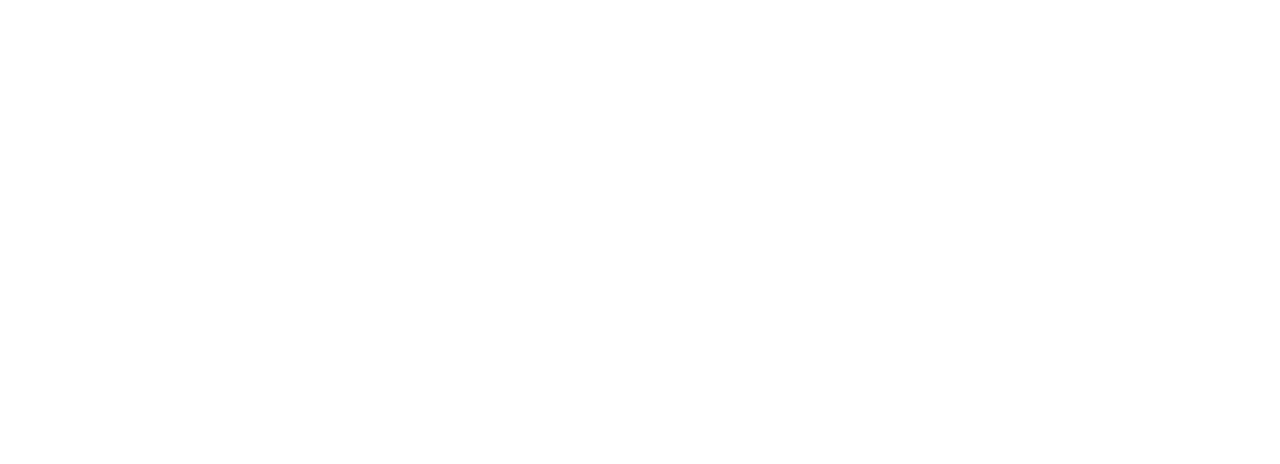
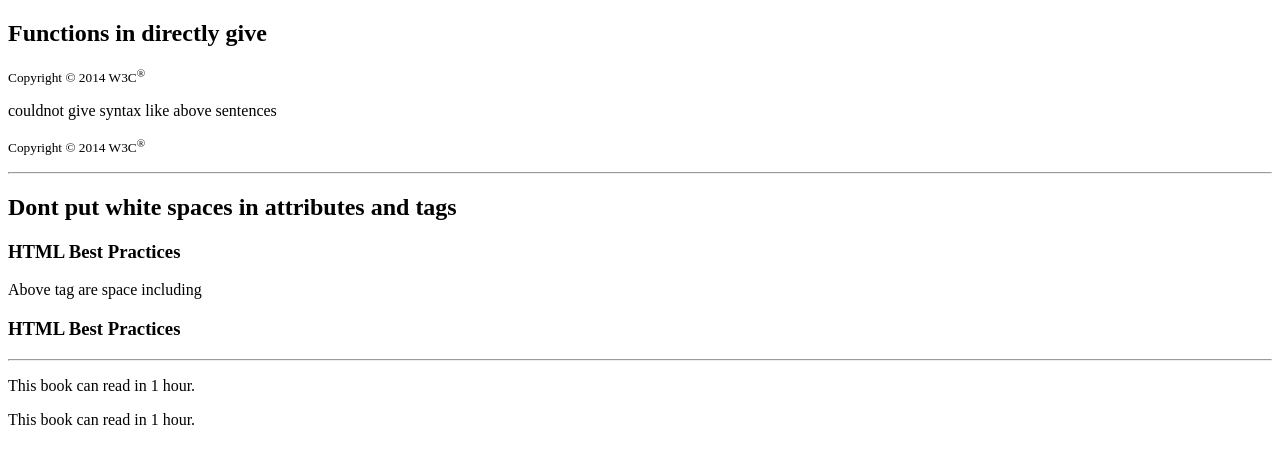
Before and after one commit to rajeshwaran45/training, a plain HTML site: page 19jan22/practices.html in a window 1280 px wide. Drawn offline with Linux system fonts and the light colour scheme.

Commit message:
practices

```diff
--- a/19jan22/practices.html
+++ b/19jan22/practices.html
@@ -7,6 +7,53 @@
     <title>Html Practices</title>
 </head>
 <body>
+    <h2> Functions in directly give</h2>
+    <p><small>Copyright &copy; 2014 W3C<sup>&reg;</sup></small></p>
+    <p>couldnot give syntax like above sentences</p>
 
+    <p><small>Copyright © 2014 W3C<sup>®</sup></small></p>
+    <hr>
+    <h2>Dont put white spaces in attributes and tags</h2>
+    <h3 class=" title " >HTML Best Practices</h3>
+    <p>Above tag are space including</p>
+    <h3 class="title">HTML Best Practices</h3>
+    <hr>
+
+
+    <!-- <q>“For writing maintainable and scalable HTML documents”</q>
+
+    <q>For writing maintainable and scalable HTML documents</q>
+    “For writing maintainable and scalable HTML documents” -->
+
+    <!-- <abbr>HBP</abbr>
+    <abbr title="HTML Best Practices">HBP</abbr> -->
+
+    <!-- <time>Dec 19, 2014</time><br>
+    <time datetime="2014-12-19">Dec 19, 2014</time> -->
+
+    <!-- <p>HTML<br>Best<br>Practices</p>
+
+    <p>HTML<br>
+        Best<br>
+        Practices</p> -->
+
+        <!-- <p><label>Rule name: <input name="rule-name" type="text"></label><br>
+            <label>Rule description:<br>
+            <textarea name="rule-description"></textarea></label></p>
+
+            <p><label>Rule name: <input name="rule-name" type="text"></label></p>
+<p><label>Rule description:<br>
+<textarea name="rule-description"></textarea></label></p> -->
+
+<!-- <p>For writing maintainable and scalable HTML documents.<del> And for mental stability.</p>
+
+    <p>Don’t trust!</p></del>
+
+    <p>For writing maintainable and scalable HTML documents.<del> And for mental stability.</del></p>
+
+<del><p>Don’t trust!</p></del> -->
+
+<p>This book can read in 1 hour.</p>
+<p>This book can read in 1&#xA0;hour.</p>
 </body>
 </html>
```
